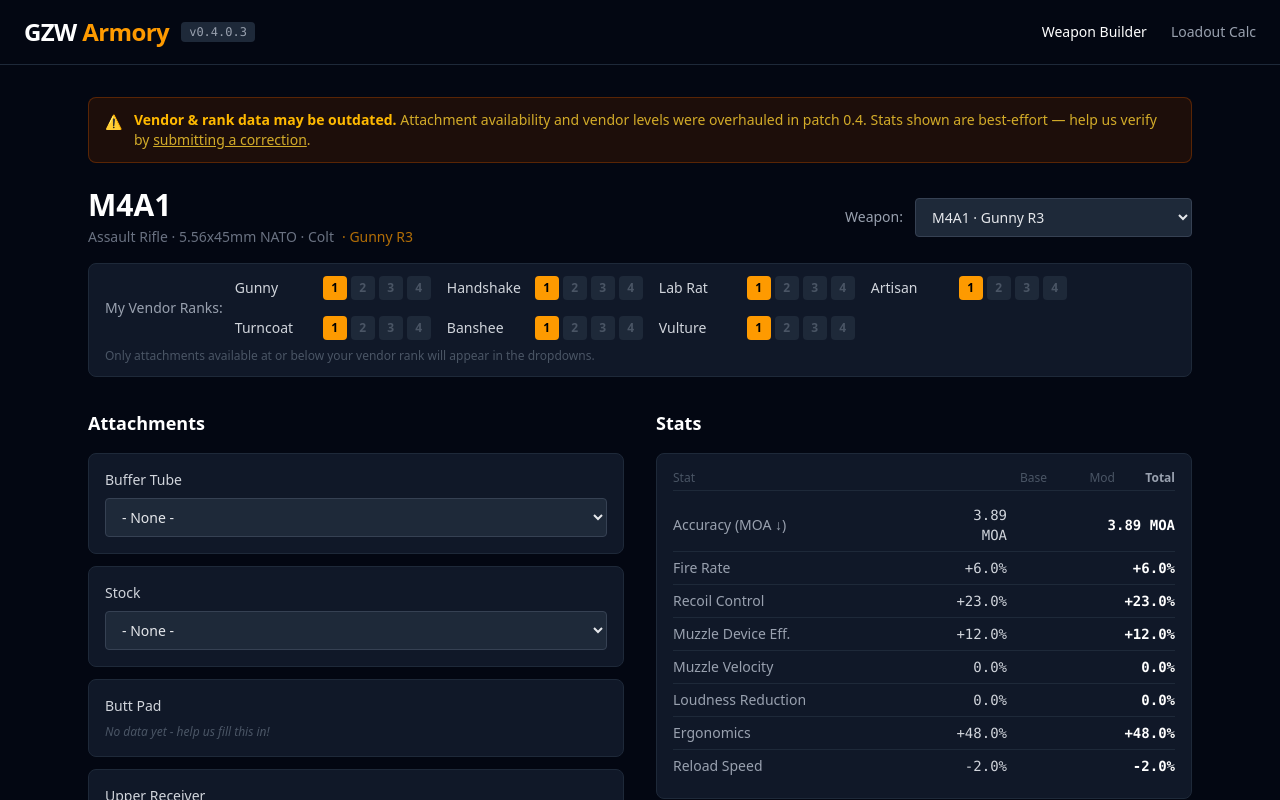
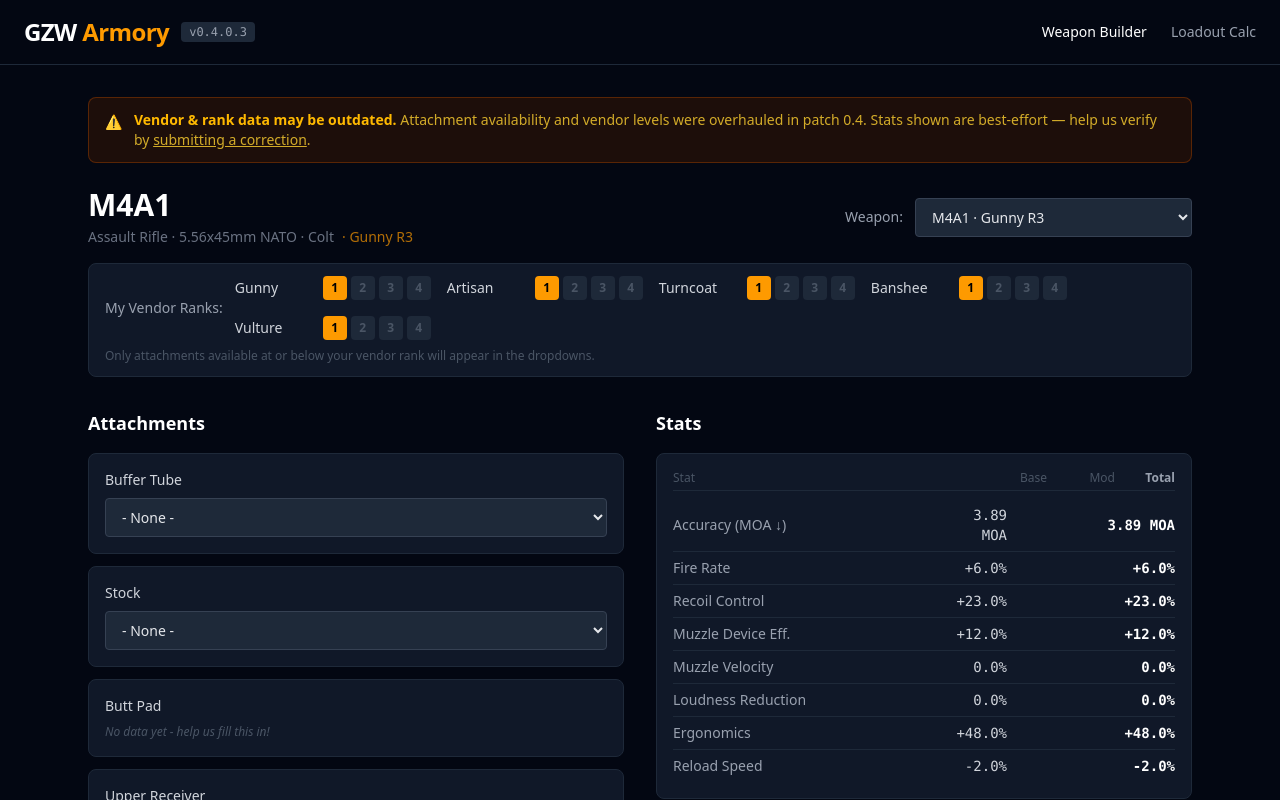
Before and after one commit to DarkTidings20/gzwarmory, a Next.js app: page /builder in a window 1280 px wide. Shown: the top 800 px of the page. Built offline with nearby package versions, Linux system fonts and the light colour scheme.

Commit message:
Remove Handshake and Lab Rat from weapon builder vendor filter

```diff
--- a/app/components/WeaponBuilderShell.tsx
+++ b/app/components/WeaponBuilderShell.tsx
@@ -26,7 +26,7 @@
   vendorRank: number;
 }
 
-const VENDORS = ["Gunny", "Handshake", "Lab Rat", "Artisan", "Turncoat", "Banshee", "Vulture"] as const;
+const VENDORS = ["Gunny", "Artisan", "Turncoat", "Banshee", "Vulture"] as const;
 const MAX_RANK = 4;
 
 export default function WeaponBuilderShell({
@@ -40,8 +40,6 @@
   const [selectedId, setSelectedId] = useState(defaultId);
   const [vendorRanks, setVendorRanks] = useState<Record<string, number>>({
     Gunny: 1,
-    Handshake: 1,
-    "Lab Rat": 1,
     Artisan: 1,
     Turncoat: 1,
     Banshee: 1,
```
